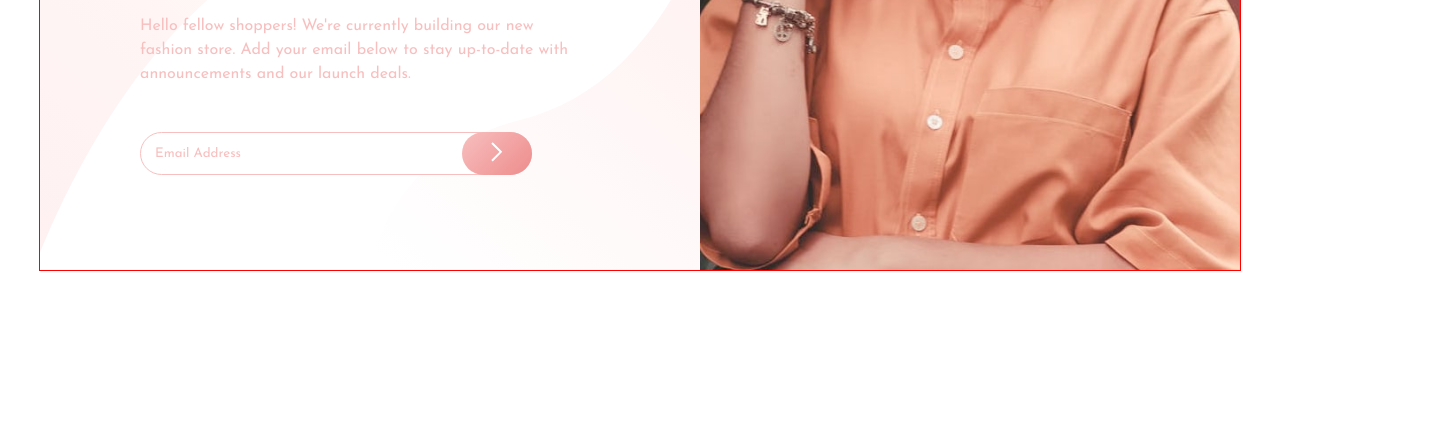
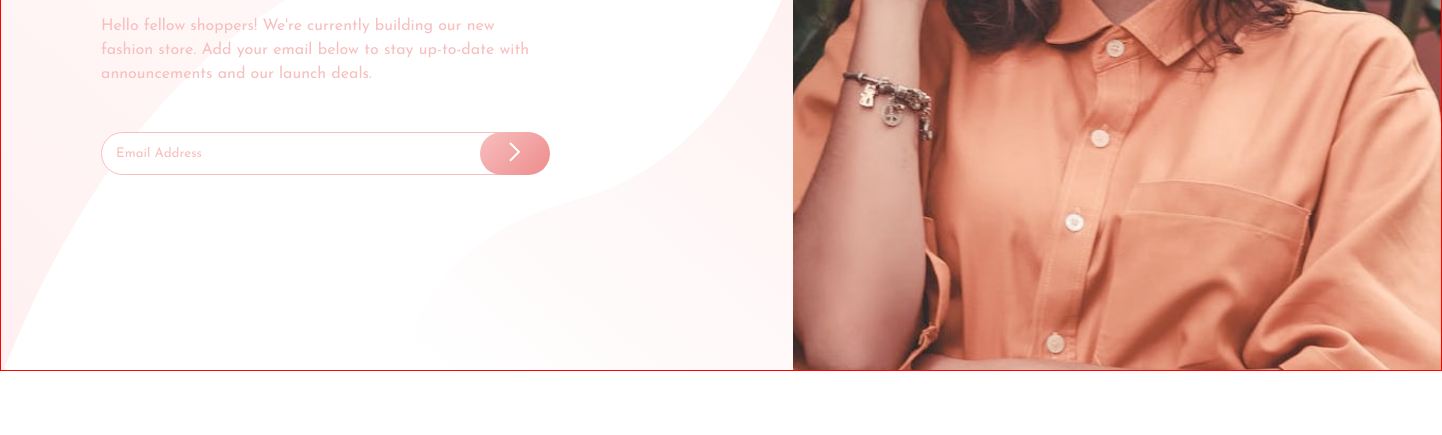
Before and after one commit to AdrielAmori/Base-Apparel, a plain HTML site: page index.html in a window 1280 px wide. Shown: the part 445-880 px from the top of the page, 1442 px wide, since content can reach past the window. Before the commit the page ends 800 px from the top, so only its background shows below. Drawn offline with Linux system fonts and the light colour scheme.

Commit message:
update no arquivo style.css

```diff
--- a/style.css
+++ b/style.css
@@ -5,8 +5,8 @@ body {
 }
 
 .container {
-  width: 1200px;
-  height: 650px;
+  width: 1440px;
+  height: 750px;
   margin: 5% auto;
   display: grid;
   grid-auto-flow: column;
@@ -79,7 +79,7 @@ form div {
 
 .input-container {
   position: relative;
-  width: 100%;
+  width: 90%;
 }
 
 input {
@@ -102,12 +102,8 @@ input:focus {
 .error-icon {
   display: none;
   position: absolute;
-  right: 90px;
+  right: 80px;
   top: 22%;
-  /* top: 50%; */
-  /* transform: translateY(-50%);
-  width: 20px;
-  height: 20px; */
 }
 
 button {
@@ -117,7 +113,7 @@ button {
   border-radius: 150px;
   padding: 10px;
   position: absolute;
-  right: 0;
+  right: 35px;
   cursor: pointer;
 }
 
```
